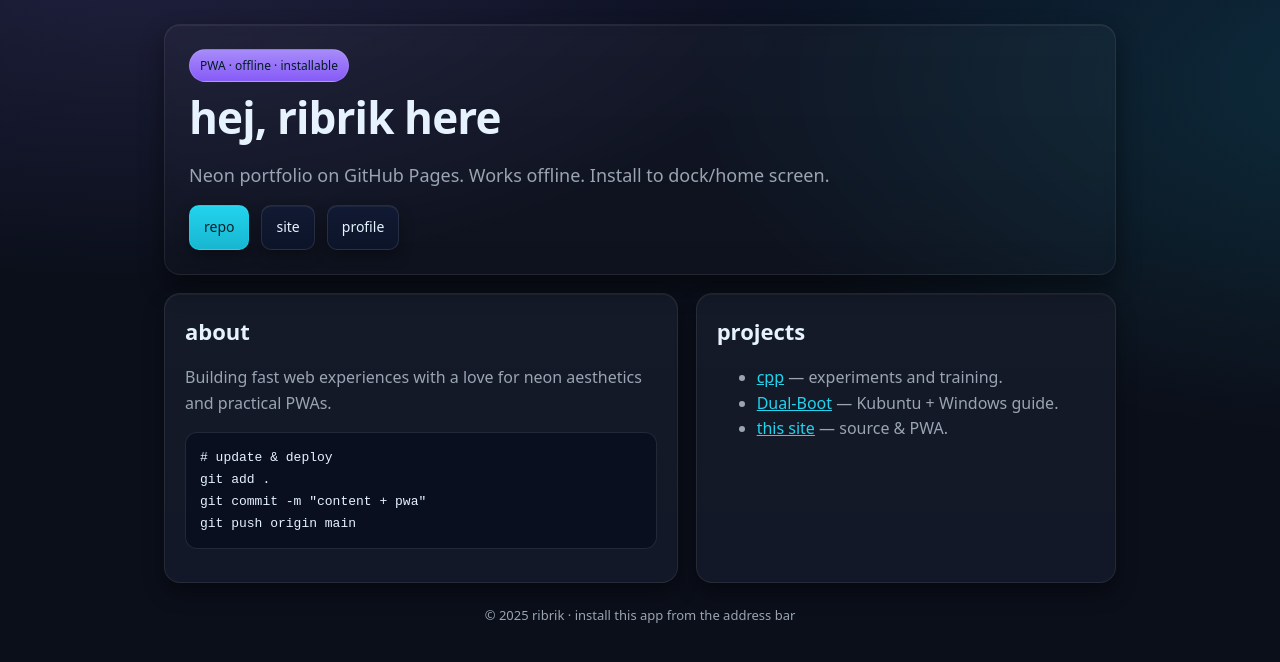
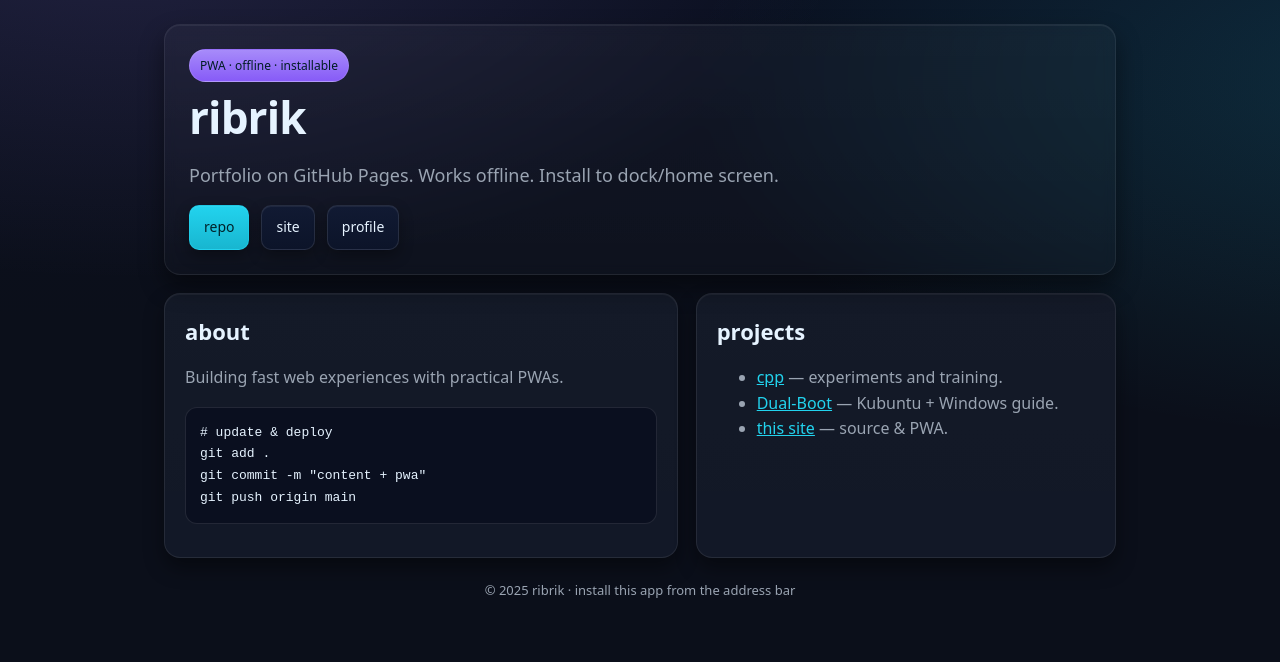
Before and after one commit to ribrik/ribrik.github.io, a plain HTML site: page index.html in a window 1280 px wide. Drawn offline with Linux system fonts and the light colour scheme; a script that the page names is missing.

Commit message:
kpS1g1Zymn
dWEFRLA10p

```diff
--- a/index.html
+++ b/index.html
@@ -5,7 +5,7 @@
   <meta name="viewport" content="width=device-width, initial-scale=1" />
   <title>ribrik · portfolio</title>
 
-  <meta name="description" content="ribrik — neon portfolio powered by a PWA on GitHub Pages." />
+  <meta name="description" content="ribrik — portfolio powered by a PWA on GitHub Pages." />
   <meta name="theme-color" content="#22d3ee" />
 
   <link rel="manifest" href="/manifest.webmanifest" />
@@ -15,9 +15,8 @@
   <meta name="apple-mobile-web-app-capable" content="yes" />
   <meta name="apple-mobile-web-app-status-bar-style" content="black-translucent" />
 
-  <!-- Open Graph -->
   <meta property="og:title" content="ribrik · portfolio" />
-  <meta property="og:description" content="Neon-styled portfolio. Installable PWA with offline support." />
+  <meta property="og:description" content="Installable PWA with offline support." />
   <meta property="og:type" content="website" />
   <meta property="og:url" content="https://ribrik.github.io/" />
   <meta property="og:image" content="https://ribrik.github.io/og-image.png" />
@@ -82,8 +81,8 @@
   <div class="container">
     <header>
       <div class="pill">PWA · offline · installable</div>
-      <h1 class="title">hej, ribrik here</h1>
-      <p class="subtitle">Neon portfolio on GitHub Pages. Works offline. Install to dock/home screen.</p>
+      <h1 class="title">ribrik</h1>
+      <p class="subtitle">Portfolio on GitHub Pages. Works offline. Install to dock/home screen.</p>
       <nav>
         <a class="btn primary" href="https://github.com/ribrik/ribrik.github.io">repo</a>
         <a class="btn" href="https://ribrik.github.io">site</a>
@@ -94,7 +93,7 @@
     <main class="grid">
       <section class="card">
         <h2>about</h2>
-        <p class="muted">Building fast web experiences with a love for neon aesthetics and practical PWAs.</p>
+        <p class="muted">Building fast web experiences with practical PWAs.</p>
         <pre class="code"><code># update & deploy
 git add .
 git commit -m "content + pwa"
```
